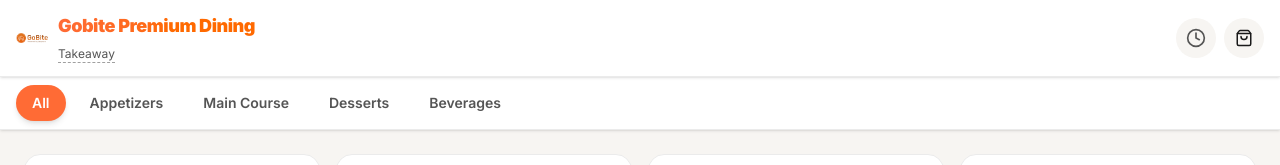
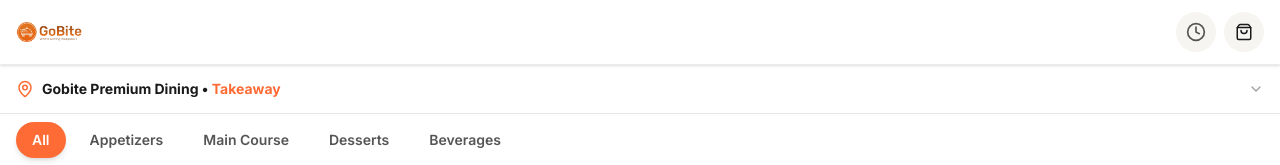
Before and after one commit to shabeer-sf/gobite, a Next.js app: page /menu in a window 1280 px wide. Shown: the top 165 px of the page. Built offline with nearby package versions, Linux system fonts and the light colour scheme.

Commit message:
header name and logo changes

```diff
--- a/app/menu/page.tsx
+++ b/app/menu/page.tsx
@@ -1,6 +1,6 @@
 "use client";
 
-import { ShieldCheck, UtensilsCrossed } from "lucide-react";
+import { ShieldCheck, UtensilsCrossed, MapPin, ChevronDown } from "lucide-react";
 import React, { useEffect, useState } from "react";
 import { CartFloatingButton } from "../../components/menu/CartFloatingButton";
 import { CategoryTabs } from "../../components/menu/CategoryTabs";
@@ -37,11 +37,18 @@ export default function MenuPage() {
 
   return (
     <div className="flex-1 flex flex-col bg-bgBase relative pb-28">
-      <Header
-        subtitle={getSubtitle()}
-        showCart
-        onSubtitleClick={() => setShowTablePicker(true)}
-      />
+      <Header showCart />
+
+      <button
+        onClick={() => setShowTablePicker(true)}
+        className="w-full bg-white border-b border-borderLite px-4 py-3.5 flex items-center gap-2 hover:bg-gray-50 transition-colors"
+      >
+        <MapPin size={18} className="text-primary flex-shrink-0" />
+        <span className="text-sm font-bold text-ink flex-1 text-left">
+          {HOTEL_NAME} &bull; <span className="text-primary">{getSubtitle()}</span>
+        </span>
+        <ChevronDown size={16} className="text-inkLight flex-shrink-0" />
+      </button>
 
       <CategoryTabs
         categories={CATEGORIES}
--- a/app/page.tsx
+++ b/app/page.tsx
@@ -308,7 +308,6 @@ export default function GetStartedScreen() {
                 </div>
               </div>
 
-              <div className="grid grid-cols-2 gap-3">
               <div className="space-y-1">
                 <label className="text-[11px] font-bold text-inkMid uppercase tracking-wider ml-1">
                   Phone
@@ -339,7 +338,6 @@ export default function GetStartedScreen() {
                     placeholder="john@..."
                     className="w-full bg-white border-2 border-borderLite rounded-2xl pl-9 pr-3 py-2.5 text-sm text-ink focus:outline-none focus:border-primary transition-colors"
                   />
-                  </div>
                 </div>
               </div>
               <p className="text-[10px] text-inkLight ml-1 leading-tight mb-2">
--- a/components/ui/Header.tsx
+++ b/components/ui/Header.tsx
@@ -47,28 +47,15 @@ export function Header({
               <Image
                 src="/logo.png"
                 alt={HOTEL_NAME}
-                width={32}
-                height={32}
+                width={66}
+                height={66}
                 className="object-contain"
                 priority
               />
             )}
             <div>
-              {title ? (
+              {title && (
                 <h1 className="text-base font-bold text-ink">{title}</h1>
-              ) : (
-                <h1 className="text-lg font-black tracking-tight text-transparent bg-clip-text bg-gradient-to-r from-primary to-orange-500">
-                  {HOTEL_NAME}
-                </h1>
-              )}
-              {subtitle && (
-                <button
-                  onClick={onSubtitleClick}
-                  disabled={!onSubtitleClick}
-                  className={`text-xs text-inkMid text-left pt-0.5 ${onSubtitleClick ? "hover:text-primary transition-colors cursor-pointer border-b border-dashed border-inkLight" : ""}`}
-                >
-                  {subtitle}
-                </button>
               )}
             </div>
           </div>
```
Lines whose indentation alone changed are shown as unchanged.
